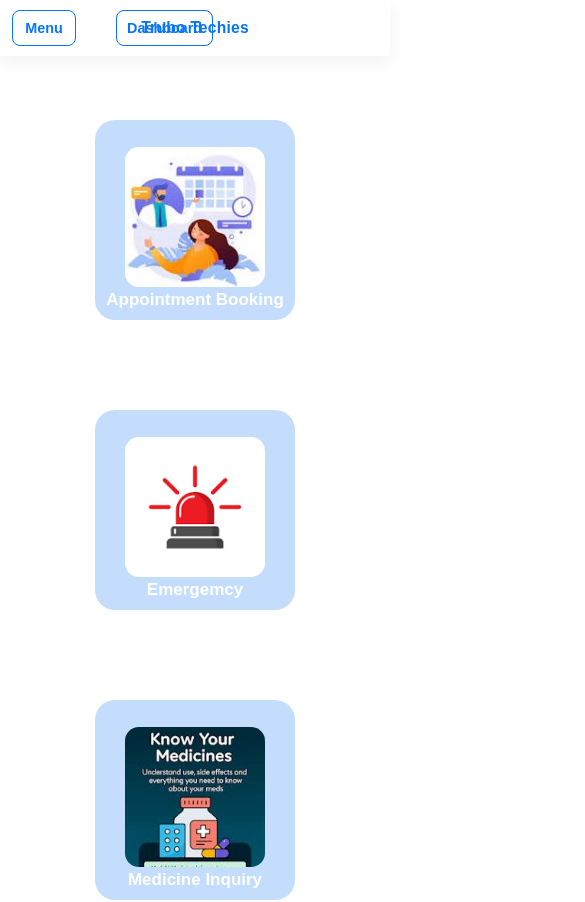
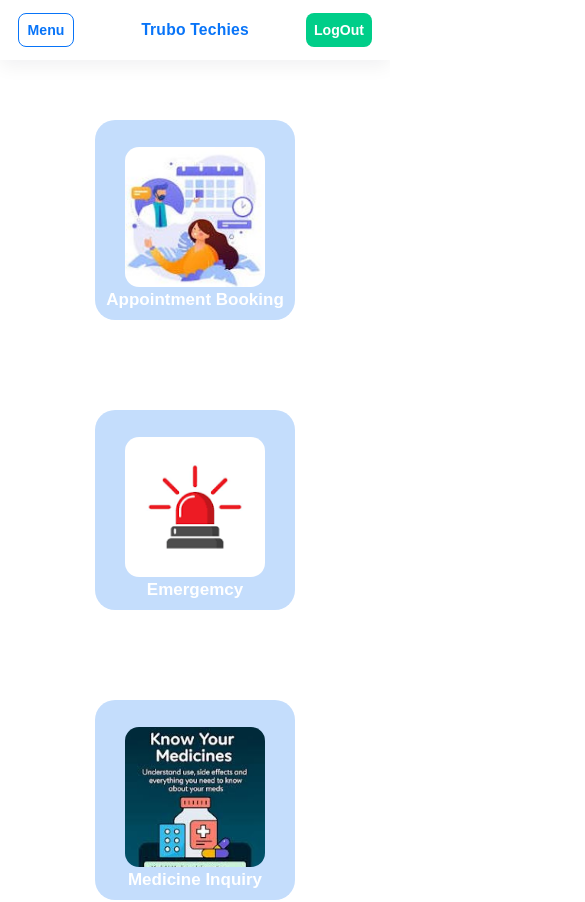
Before and after one commit to anujOparota/TechSprint, a React (Vite) app: page /dashboard in a window 390 px wide. Shown: the top 902 px of the page, 585 px wide, since content can reach past the window. Built offline with nearby package versions, Linux system fonts and the light colour scheme.

Commit message:
NavBar Responsive

```diff
--- a/src/components/NavBar/NavBar.css
+++ b/src/components/NavBar/NavBar.css
@@ -5,40 +5,52 @@
   height: 60px;
   display: flex;
   align-items: center;
-  justify-content:left;
+  justify-content: space-between;
   padding: 8px 18px;
   background: #ffffff;
   box-shadow: 0 6px 18px rgba(10, 22, 40, 0.06);
   position: absolute;
-  top: 0px;
-  z-index: 10;
+  top: 0;
+  left: 0;
+  z-index: 1000;
 }
+
 .nav-menu,
 .nav-left,
 .nav-right {
   display: flex;
   align-items: center;
   gap: 12px;
-  flex: 0 0 auto;
-}
-/*Temporary fix*/
-.nav-menu{
-  margin-right: 40px;
-}
-.nav-left{
-  margin-right: 1000px;
+  flex: 1 1 0;
 }
 
+.nav-left {
+  justify-content: flex-start;
+}
+
+.nav-right {
+  justify-content: flex-end;
+}
+
+.nav-menu {
+  flex: 0 0 auto;
+  margin-right: 6px;
+}
 
 .nav-center {
   position: absolute;
   left: 50%;
   transform: translateX(-50%);
-  pointer-events: none;
+  pointer-events: none; /* center is decorative */
   font-weight: 700;
   font-size: 1.05rem;
   color: #0874f8;
   letter-spacing: 0.2px;
+
+  max-width: calc(100% - 220px);
+  white-space: nowrap;
+  overflow: hidden;
+  text-overflow: ellipsis;
 }
 
 .nav-btn {
@@ -56,6 +68,7 @@
   cursor: pointer;
   font-size: 0.95rem;
   transition: transform 0.12s ease, box-shadow 0.12s ease, opacity 0.12s ease;
+  flex-shrink: 0; /* prevent button from shrinking too small */
 }
 
 .nav-logout {
@@ -71,8 +84,29 @@
   outline: none;
 }
 
-@media (max-width: 480px) {
-  .app-nav { padding: 8px 12px; height: 56px; }
-  .nav-btn { min-width: 64px; padding: 6px 10px; height: 36px; font-size: 0.9rem; }
-  .nav-center { font-size: 0.98rem; white-space: nowrap; overflow: hidden; text-overflow: ellipsis; max-width: 60%; }
+@media (max-width: 920px) {
+  .nav-btn { min-width: 72px; padding: 6px 10px; height: 36px; font-size: 0.92rem; }
+  .nav-center { max-width: calc(100% - 160px); font-size: 1rem; }
 }
+
+@media (max-width: 600px) {
+  .nav-btn { min-width: 56px; padding: 6px 8px; height: 34px; font-size: 0.88rem; }
+  .nav-menu { margin-right: 4px; }
+  .nav-left { gap: 8px; }
+  .nav-right { gap: 8px; }
+
+  .nav-center { max-width: calc(100% - 120px); font-size: 0.98rem; }
+}
+
+@media (prefers-reduced-motion: reduce) {
+  .nav-btn { transition: none; transform: none; box-shadow: none; }
+}
+
+
+@media (max-width: 450px) {
+  .nav-left .nav-btn {
+    pointer-events: none;
+    opacity: 0;
+    cursor: not-allowed;
+  }
+}
```
